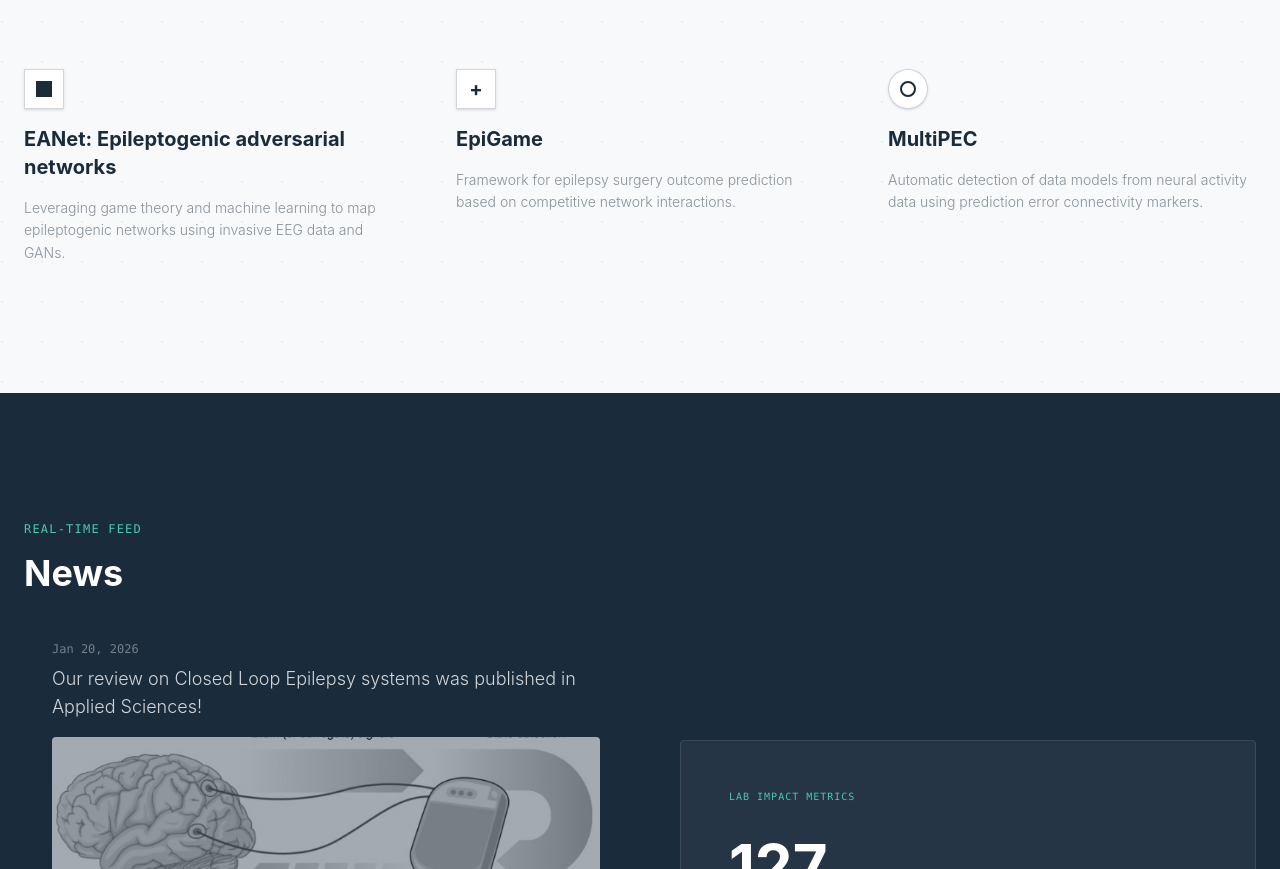
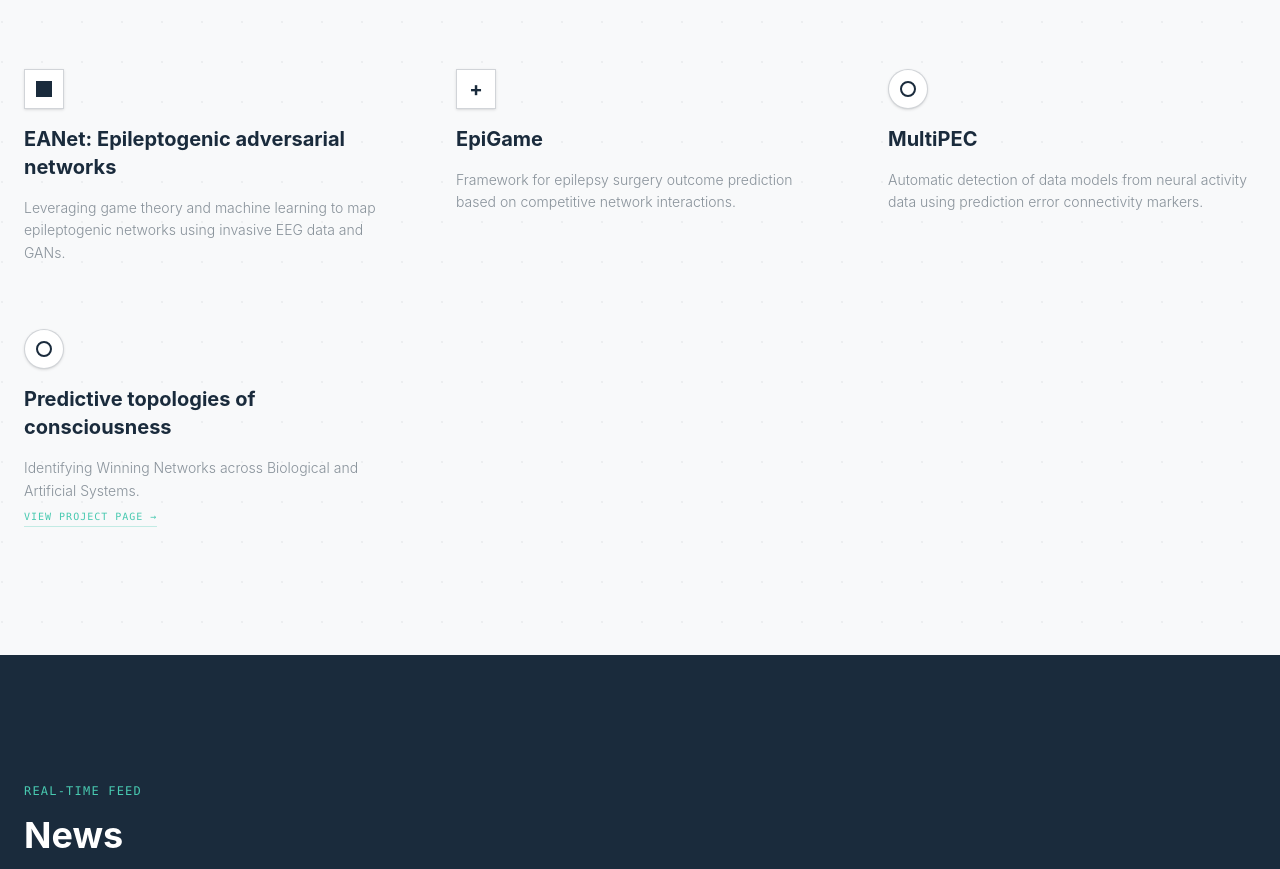
Before and after one commit to principelab/principe-lab-website-new, a React (Vite) app: page / in a window 1280 px wide. Shown: the part 1380-2249 px from the top of the page. Built offline with nearby package versions, Linux system fonts and the light colour scheme.

Commit message:
update 15 may 2026

```diff
--- a/src/App.tsx
+++ b/src/App.tsx
@@ -125,6 +125,18 @@ const App: React.FC = () => {
                 <p className="text-neural-blue/50 leading-relaxed font-light text-sm">
                   {project.description}
                 </p>
+                {project.url && (
+                  <a
+                    href={project.url}
+                    target="_blank"
+                    rel="noopener noreferrer"
+                    onClick={(e) => e.stopPropagation()}
+                    className="inline-block font-mono text-[10px] uppercase tracking-widest text-synapse-teal hover:text-neural-blue transition-colors border-b border-synapse-teal/30 hover:border-neural-blue pb-0.5"
+                  >
+                    View Project Page →
+                  </a>
+                )}
+
               </div>
             ))}
           </div>
@@ -143,9 +155,22 @@ const App: React.FC = () => {
             </button>
             <p className="font-mono text-[10px] uppercase tracking-widest text-synapse-teal mb-4">Project Detail</p>
             <h2 className="text-3xl font-bold text-neural-blue mb-8">{selectedProject.title}</h2>
-            <div className="prose prose-sm text-neural-blue/70 leading-relaxed">
+            <div className="prose prose-sm text-neural-blue/70 leading-relaxed mb-8">
               {selectedProject.fullDescription}
             </div>
+            {selectedProject.url && (
+              <div className="mb-8">
+                <a
+                  href={selectedProject.url}
+                  target="_blank"
+                  rel="noopener noreferrer"
+                  className="inline-flex items-center gap-2 px-6 py-3 bg-synapse-teal/10 text-synapse-teal font-mono uppercase text-[10px] tracking-widest hover:bg-synapse-teal hover:text-white transition-all rounded"
+                >
+                  Visit Official Website
+                  <span>↗</span>
+                </a>
+              </div>
+            )}
             <div className="mt-12 pt-8 border-t border-neural-blue/5 flex justify-end">
               <button
                 onClick={() => setSelectedProject(null)}
--- a/src/constants.tsx
+++ b/src/constants.tsx
@@ -29,6 +29,19 @@ export const PROJECTS = [
     title: "MultiPEC",
     description: "Automatic detection of data models from neural activity data using prediction error connectivity markers.",
     fullDescription: "MultiPEC is a powerful tool for the automatic detection of data models from neural activity data, guided purely by the structure of the information itself. It leverages prediction error connectivity (PEC) as a core network marker, which relates to the complexity of information contained in the network and its consistency across repetitions. This method identifies specific neural encoding patterns in both artificial networks and the biological brain.",
+    icon: (
+      <div className="w-10 h-10 border border-neural-blue/20 flex items-center justify-center bg-white shadow-sm mb-4 rounded-full">
+        <div className="w-4 h-4 rounded-full border-2 border-neural-blue"></div>
+      </div>
+    )
+  },
+
+ {
+    id: 'ptcon',
+    title: "Predictive topologies of consciousness",
+    description: "Identifying Winning Networks across Biological and Artificial Systems.",
+    fullDescription: "By applying the 'Lottery Ticket Hypothesis' [Frankle & Carbin 2018] from AI to human neurobiology, we aim to prove that consciousness relies on sparse, highly-predictive subnetworks — 'Winning Tickets' — that govern global states.",
+    url: "https://",
     icon: (
       <div className="w-10 h-10 border border-neural-blue/20 flex items-center justify-center bg-white shadow-sm mb-4 rounded-full">
         <div className="w-4 h-4 rounded-full border-2 border-neural-blue"></div>
```
Also changed, not shown: src/types.ts (+10 -0 lines).
